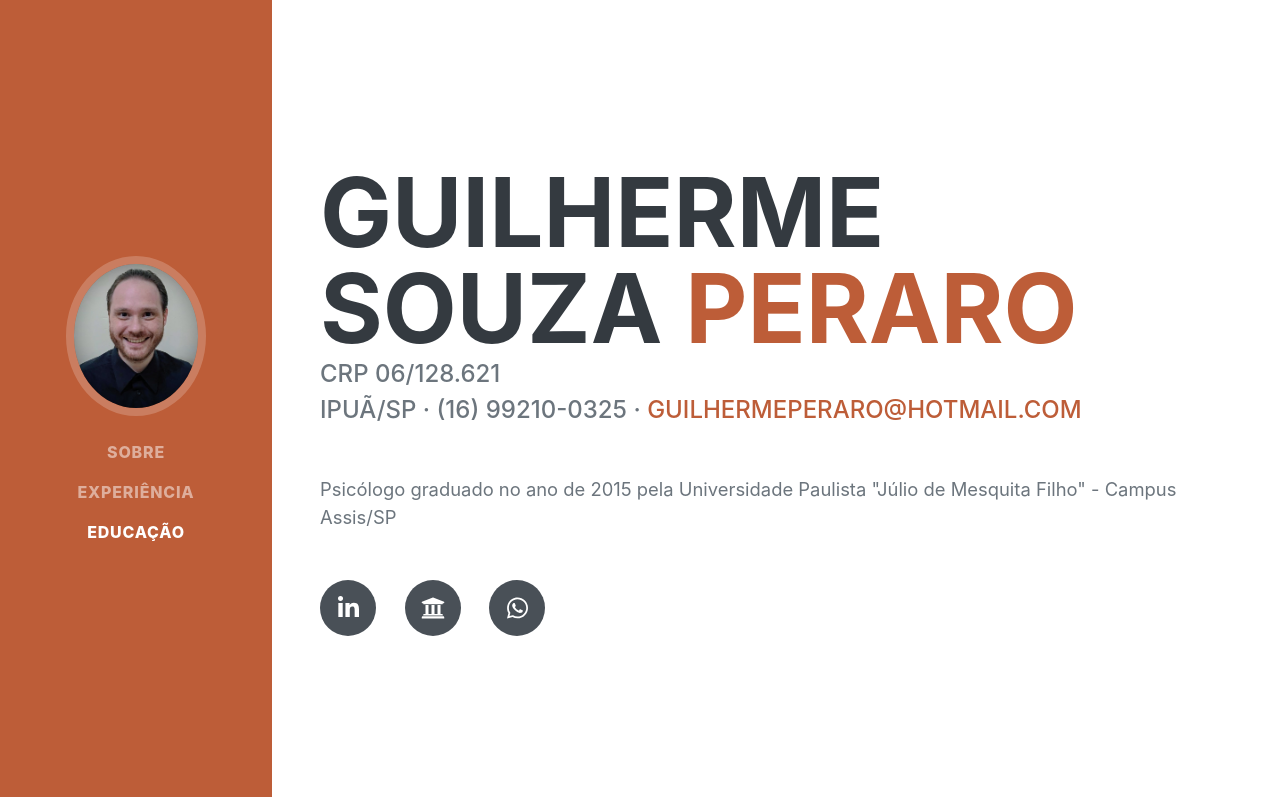
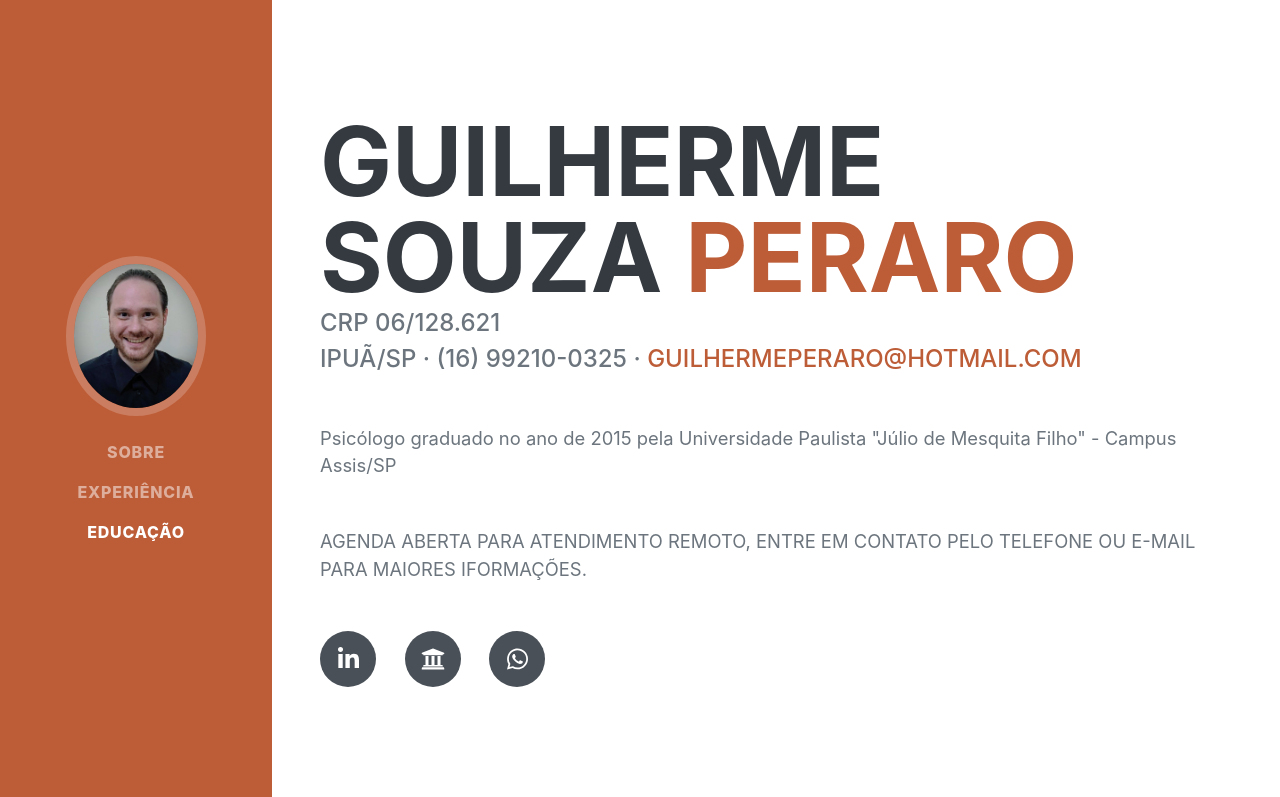
Before and after one commit to guilhermeperaro/guilhermeperaro.github.io, a website: page index.html in a window 1280 px wide. Shown: the top 797 px of the page. Drawn offline with nearby package versions, Linux system fonts and the light colour scheme; a web font is replaced by a local one.

Commit message:
Update index.html
adição AGENDA ABERTA PARA ATENDIMENTOS

```diff
--- a/index.html
+++ b/index.html
@@ -61,6 +61,7 @@
                         <a href="mailto:guilhermeperaro@hotmail.com">guilhermeperaro@hotmail.com</a>
                     </div>
                     <p class="lead mb-5">Psicólogo graduado no ano de 2015 pela Universidade Paulista "Júlio de Mesquita Filho" - Campus Assis/SP</p>
+                    <p class="lead mb-5">AGENDA ABERTA PARA ATENDIMENTO REMOTO, ENTRE EM CONTATO PELO TELEFONE OU E-MAIL PARA MAIORES IFORMAÇÕES.</p>
                     <div class="social-icons">
                         <a class="social-icon" target="_blank" href="https://www.linkedin.com/in/guilherme-souza-peraro-9b99bb207/"><i class="fab fa-linkedin-in"></i></a>
                         <a class="social-icon" target="_blank" href="http://lattes.cnpq.br/9705003716416586"><i class="fa fa-university"></i></a>
```
